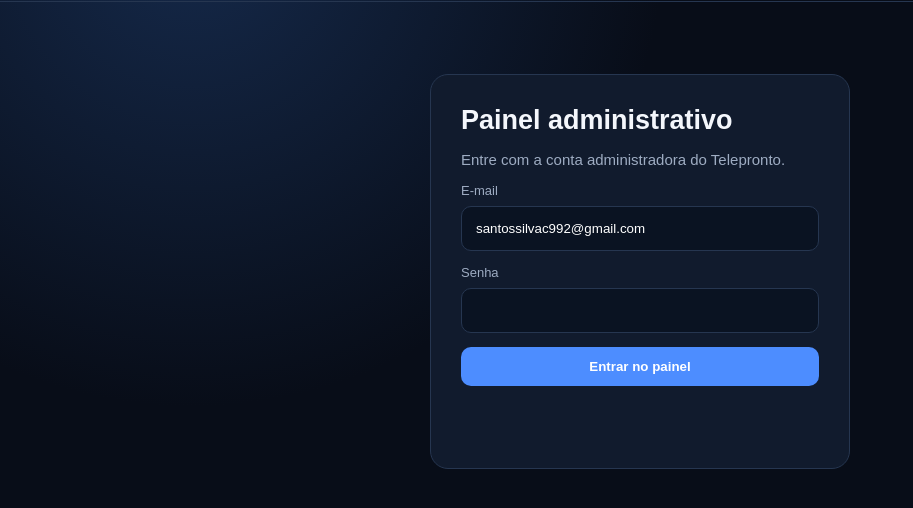
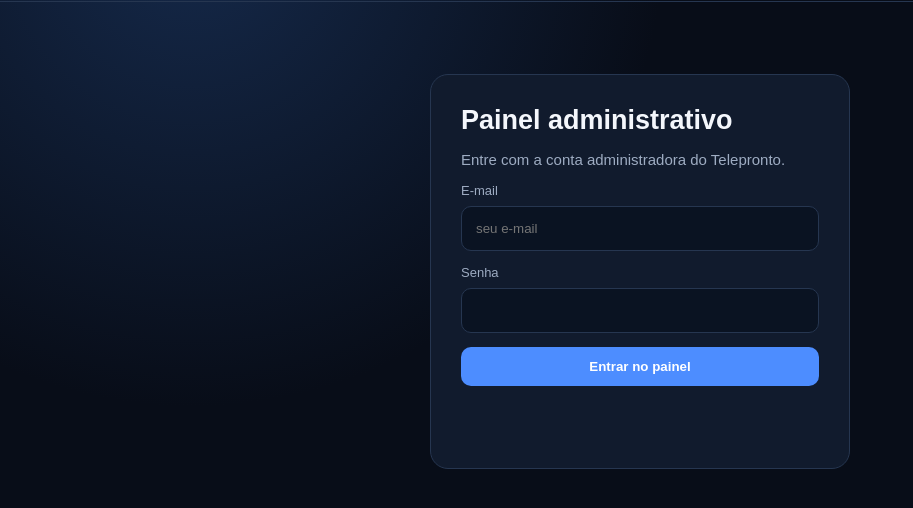
Before and after one commit to Alexandrexicara/telepronto, a website: page admin.html in a window 1280 px wide. Shown: the part 66-574 px from the top of the page, without its empty margins (0-913 px from the left). Drawn offline with Linux system fonts and the light colour scheme.

Commit message:
Remove e-mail pré-preenchido que dispara secrets scanning

```diff
--- a/admin.html
+++ b/admin.html
@@ -14,7 +14,7 @@
 <header><div class="brand">TELE<span>PRONTO</span> <small class="muted">/ ADMIN</small></div><button class="secondary hidden" id="logout" onclick="logout()">Sair</button></header>
 <main>
 <section id="login" class="login"><h1>Painel administrativo</h1><p class="muted">Entre com a conta administradora do Telepronto.</p>
-<form id="formLogin"><label>E-mail</label><input id="email" type="email" autocomplete="username" required value="santossilvac992@gmail.com"><label>Senha</label><input id="password" type="password" autocomplete="current-password" required><button style="width:100%">Entrar no painel</button><p id="loginError" class="error"></p></form></section>
+<form id="formLogin"><label>E-mail</label><input id="email" type="email" autocomplete="username" required placeholder="seu e-mail"><label>Senha</label><input id="password" type="password" autocomplete="current-password" required><button style="width:100%">Entrar no painel</button><p id="loginError" class="error"></p></form></section>
 <section id="dashboard" class="hidden"><h1>Visão geral</h1><p class="muted" id="welcome"></p>
 <div class="stats"><div class="card"><div class="muted">Usuários cadastrados</div><div class="metric" id="usersCount">—</div></div><div class="card"><div class="muted">Pagamentos confirmados</div><div class="metric" id="paidCount">—</div></div><div class="card"><div class="muted">Receita confirmada (BRL)</div><div class="metric" id="revenue">—</div></div><div class="card"><div class="muted">Créditos disponíveis</div><div class="metric" id="credits">—</div></div></div>
 <div class="section"><h2>Usuários e créditos</h2><table><thead><tr><th>E-mail</th><th>Perfil</th><th>Cadastro</th><th>Saldo</th><th>Adicionar créditos</th></tr></thead><tbody id="usersRows"></tbody></table></div>
```
